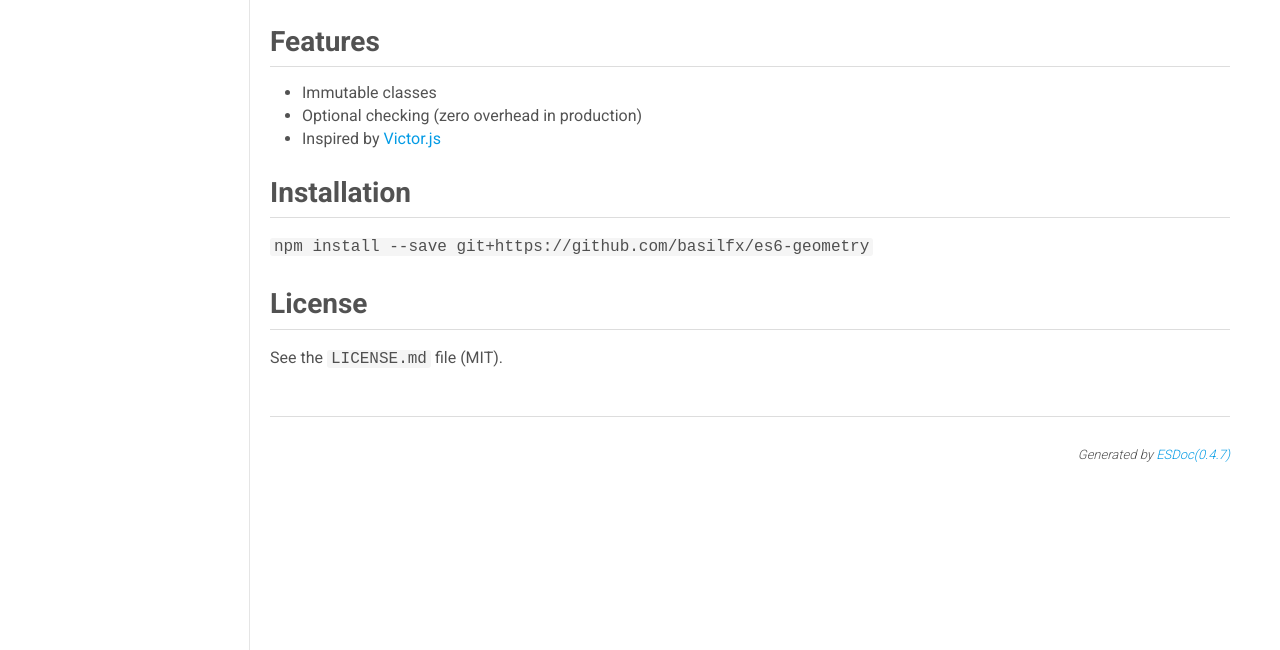
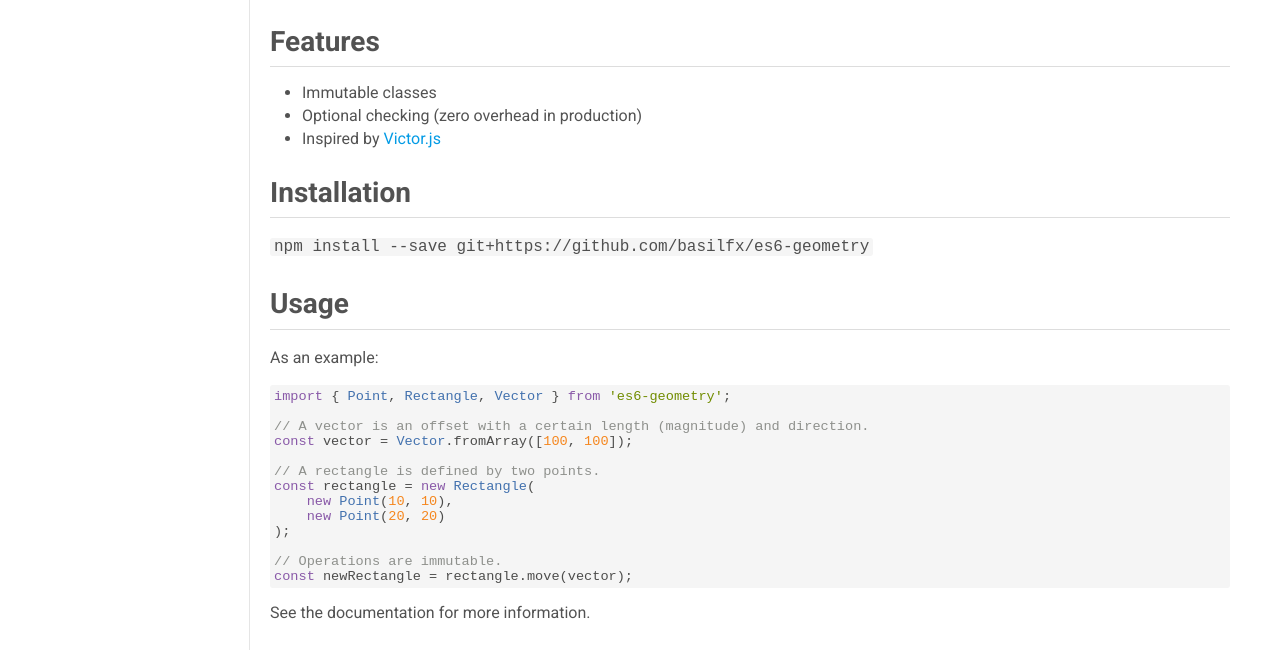
Before and after one commit to basilfx/es6-geometry, a website: page docs/index.html in a window 1280 px wide. Shown: the part 142-792 px from the top of the page. Drawn offline with Linux system fonts and the light colour scheme.

Commit message:
Prepare release.

```diff
--- a/docs/index.html
+++ b/docs/index.html
@@ -50,6 +50,23 @@
 </ul>
 <h2 id="installation">Installation</h2>
 <p><code>npm install --save git+https://github.com/basilfx/es6-geometry</code></p>
+<h2 id="usage">Usage</h2>
+<p>As an example:</p>
+<pre><code class="lang-es6"><code class="source-code prettyprint">import { Point, Rectangle, Vector } from &apos;es6-geometry&apos;;
+
+// A vector is an offset with a certain length (magnitude) and direction.
+const vector = Vector.fromArray([100, 100]);
+
+// A rectangle is defined by two points.
+const rectangle = new Rectangle(
+    new Point(10, 10),
+    new Point(20, 20)
+);
+
+// Operations are immutable.
+const newRectangle = rectangle.move(vector);</code>
+</code></pre>
+<p>See the documentation for more information.</p>
 <h2 id="license">License</h2>
 <p>See the <code>LICENSE.md</code> file (MIT).</p>
 </div>
```
Also changed, not shown: CHANGELOG.md, README.md.
